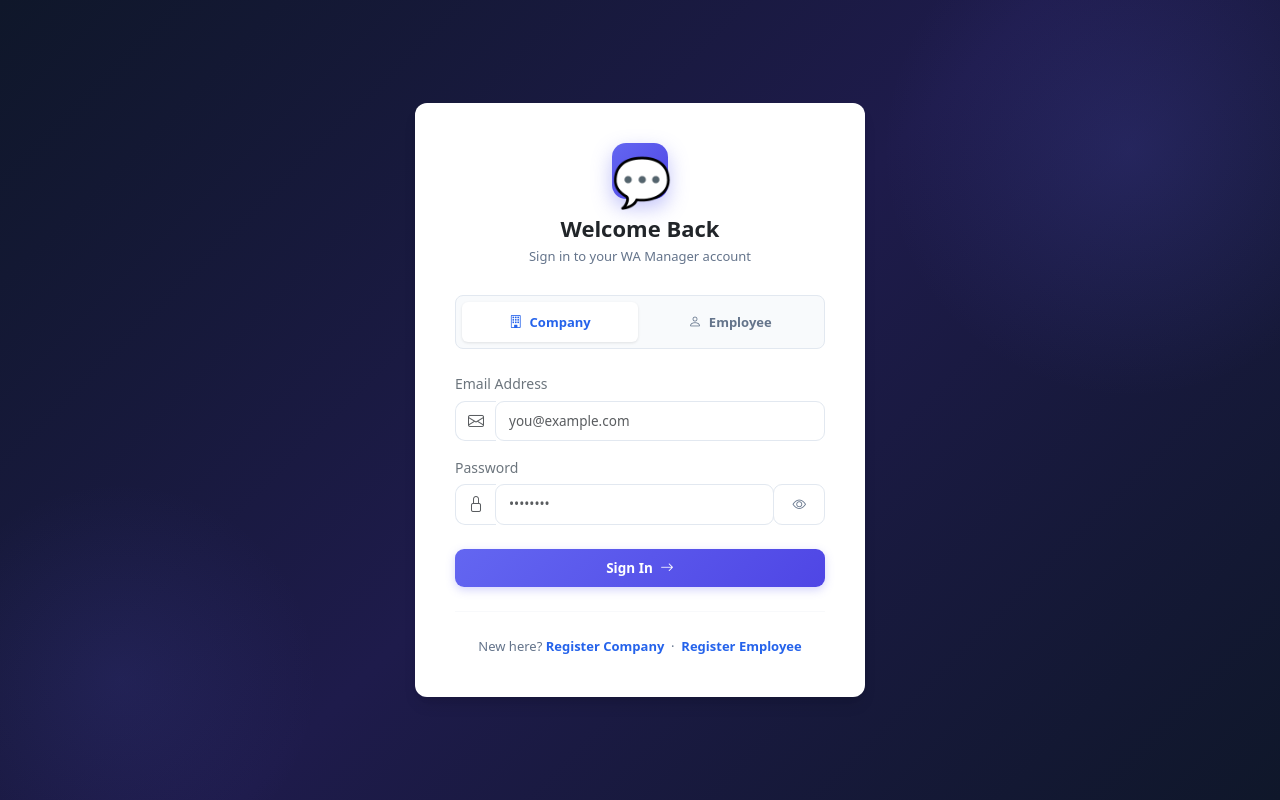
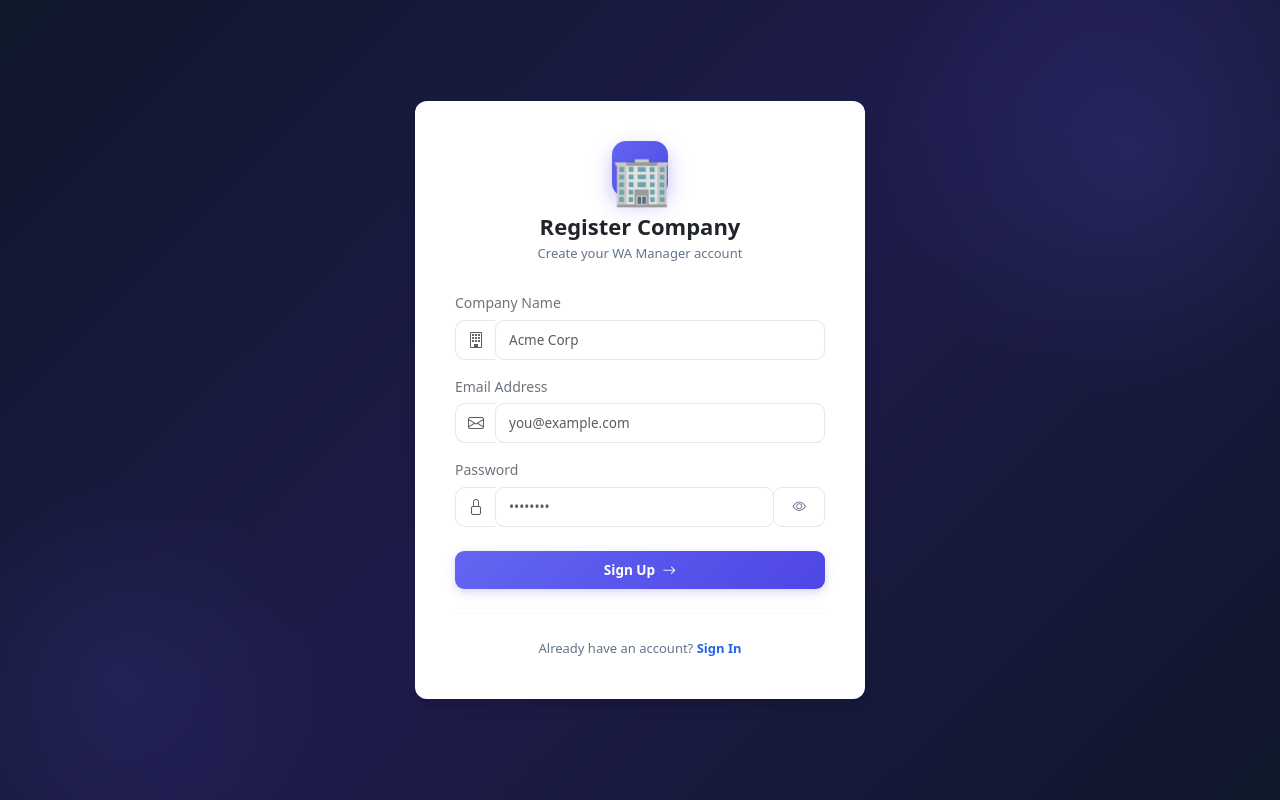
Before and after one commit to mahmoudRa752/wa_saas, a PHP site: page /auth/register_company.php in a window 1280 px wide. Run offline with PHP 8.4, Linux system fonts and the light colour scheme.

Commit message:
fix: properly implement company registration logic and generate company_code

```diff
--- a/auth/register_company.php
+++ b/auth/register_company.php
@@ -5,49 +5,34 @@ require_once(__DIR__ . '/../core/Auth/AuthRepository.php');
 
 use Core\Auth\AuthRepository;
 
+if (isset($_SESSION['company_id'])) {
+    header("Location: ../dashboard/index.php");
+    exit();
+}
+
 if ($_SERVER["REQUEST_METHOD"] == "POST") {
 
-    $email    = isset($_POST['email']) ? trim($_POST['email']) : '';
-    $password = $_POST['password'] ?? '';
-    $type     = $_POST['type'] ?? 'company';
+    $name = isset($_POST['name']) ? trim($_POST['name']) : '';
+    $email = isset($_POST['email']) ? trim($_POST['email']) : '';
+    $password = isset($_POST['password']) ? password_hash($_POST['password'], PASSWORD_DEFAULT) : '';
+
     $authRepo = new AuthRepository($conn);
 
-    if ($type === "company") {
+    $existing = $authRepo->findCompanyByNameAndEmail($name, $email);
 
-        $company = $authRepo->findCompanyByEmail($email);
+    if ($existing) {
+        $error = "Company name or email already exists.";
+    } else {
+        $company_id = $authRepo->createCompany($name, $email, $password);
 
-        if ($company) {
-            if (password_verify($password, $company['password'])) {
-                $_SESSION['company_id']   = $company['id'];
-                $_SESSION['company_name'] = $company['name'];
-                $_SESSION['role']         = "admin";
-                header("Location: ../dashboard/index.php");
-                exit;
-            } else {
-                $error = "Wrong password!";
-            }
+        if ($company_id) {
+            $_SESSION['company_id'] = $company_id;
+            $_SESSION['company_name'] = $name;
+            $_SESSION['role'] = "admin";
+            header("Location: ../dashboard/index.php");
+            exit;
         } else {
-            $error = "Company not found!";
-        }
-
-    } else {
-
-        $user = $authRepo->findEmployeeByEmail($email);
-
-        if ($user) {
-            if (password_verify($password, $user['password'])) {
-                $_SESSION['user_id']      = $user['id'];
-                $_SESSION['user_name']    = $user['name'];
-                $_SESSION['company_id']   = $user['company_id'];
-                $_SESSION['company_name'] = $user['company_name'];
-                $_SESSION['role']         = "employee";
-                header("Location: ../dashboard/index.php");
-                exit;
-            } else {
-                $error = "Wrong password!";
-            }
-        } else {
-            $error = "Employee not found!";
+            $error = "Error creating company.";
         }
     }
 }
@@ -56,7 +41,7 @@ if ($_SERVER["REQUEST_METHOD"] == "POST") {
 <html lang="en">
 <head>
     <meta charset="UTF-8">
-    <title>WA Manager — Login</title>
+    <title>WA Manager — Register Company</title>
     <meta name="viewport" content="width=device-width, initial-scale=1">
 
     <link href="https://cdn.jsdelivr.net/npm/bootstrap@5.3.2/dist/css/bootstrap.min.css" rel="stylesheet">
@@ -97,33 +82,6 @@ if ($_SERVER["REQUEST_METHOD"] == "POST") {
             font-size: 0.95rem;
             margin-bottom: 1.5rem;
         }
-        /* تنسيق أزرار التبديل لتبدو احترافية وجنب بعضها */
-        .type-toggle {
-            display: flex;
-            background-color: #f8fafc;
-            padding: 0.4rem;
-            border-radius: 0.5rem;
-            border: 1px solid #e2e8f0;
-            gap: 5px;
-        }
-        .type-toggle input[type="radio"] {
-            display: none;
-        }
-        .type-toggle label {
-            flex: 1;
-            padding: 0.6rem;
-            cursor: pointer;
-            border-radius: 0.375rem;
-            font-weight: 600;
-            color: #64748b;
-            transition: all 0.2s;
-            margin: 0;
-        }
-        .type-toggle input[type="radio"]:checked + label {
-            background-color: #ffffff;
-            color: #2563eb;
-            box-shadow: 0 1px 3px rgba(0,0,0,0.1);
-        }
     </style>
 </head>
 <body>
@@ -132,10 +90,10 @@ if ($_SERVER["REQUEST_METHOD"] == "POST") {
 
     <div class="login-card">
 
-        <div class="login-logo">💬</div>
+        <div class="login-logo">🏢</div>
 
-        <h4 class="fw-bold text-dark">Welcome Back</h4>
-        <p class="subtitle">Sign in to your WA Manager account</p>
+        <h4 class="fw-bold text-dark">Register Company</h4>
+        <p class="subtitle">Create your WA Manager account</p>
 
         <?php if (isset($error)): ?>
             <div class="alert alert-danger mb-3 py-2 text-start" style="font-size: 14px;">
@@ -146,16 +104,17 @@ if ($_SERVER["REQUEST_METHOD"] == "POST") {
 
         <form method="POST" class="text-start">
 
-            <div class="type-toggle mb-4">
-                <input type="radio" name="type" id="type_company" value="company" <?php echo (!isset($_POST['type']) || $_POST['type'] === 'company') ? 'checked' : ''; ?>>
-                <label for="type_company" class="text-center">
-                    <i class="bi bi-building me-1"></i> Company
-                </label>
-
-                <input type="radio" name="type" id="type_employee" value="employee" <?php echo (isset($_POST['type']) && $_POST['type'] === 'employee') ? 'checked' : ''; ?>>
-                <label for="type_employee" class="text-center">
-                    <i class="bi bi-person me-1"></i> Employee
-                </label>
+            <div class="mb-3">
+                <label class="form-label fw-medium text-secondary" style="font-size: 14px;">Company Name</label>
+                <div class="input-group">
+                    <span class="input-group-text bg-white border-end-0" style="border-radius:10px 0 0 10px; border:1.5px solid #e2e8f0;">
+                        <i class="bi bi-building text-muted"></i>
+                    </span>
+                    <input type="text" name="name" class="form-control border-start-0"
+                           style="border-radius:0 10px 10px 0; border:1.5px solid #e2e8f0;"
+                           placeholder="Acme Corp"
+                           value="<?php echo isset($_POST['name']) ? htmlspecialchars($_POST['name']) : ''; ?>" required>
+                </div>
             </div>
 
             <div class="mb-3">
@@ -190,7 +149,7 @@ if ($_SERVER["REQUEST_METHOD"] == "POST") {
             </div>
 
             <button type="submit" class="btn btn-primary w-100 py-2 fw-semibold" style="font-size:15px; background-color: #2563eb; border: none;">
-                Sign In <i class="bi bi-arrow-right ms-1"></i>
+                Sign Up <i class="bi bi-arrow-right ms-1"></i>
             </button>
 
         </form>
@@ -198,13 +157,9 @@ if ($_SERVER["REQUEST_METHOD"] == "POST") {
         <hr style="margin:24px 0; border-color:#e2e8f0;">
 
         <div class="text-center" style="font-size:13px; color:#64748b;">
-            New here?
-            <a href="register_company.php" style="color:#2563eb; font-weight:600; text-decoration:none;">
-                Register Company
-            </a>
-            &nbsp;·&nbsp;
-            <a href="register_employee.php" style="color:#2563eb; font-weight:600; text-decoration:none;">
-                Register Employee
+            Already have an account?
+            <a href="login.php" style="color:#2563eb; font-weight:600; text-decoration:none;">
+                Sign In
             </a>
         </div>
 
--- a/core/Auth/AuthRepository.php
+++ b/core/Auth/AuthRepository.php
@@ -45,10 +45,11 @@ class AuthRepository
         return $row ?: null;
     }
 
-    public function createCompany(string $name, string $email, string $passwordHash): int
+    public function createCompany(string $name, string $email, string $passwordHash): int|string
     {
-        $stmt = $this->conn->prepare("INSERT INTO companies (name, email, password) VALUES (?, ?, ?)");
-        $stmt->bind_param("sss", $name, $email, $passwordHash);
+        $companyCode = substr(md5(uniqid(mt_rand(), true)), 0, 8); // Generate an 8-character code
+        $stmt = $this->conn->prepare("INSERT INTO companies (name, email, password, company_code) VALUES (?, ?, ?, ?)");
+        $stmt->bind_param("ssss", $name, $email, $passwordHash, $companyCode);
         $stmt->execute();
         $id = (int) $stmt->insert_id;
         $stmt->close();
```
